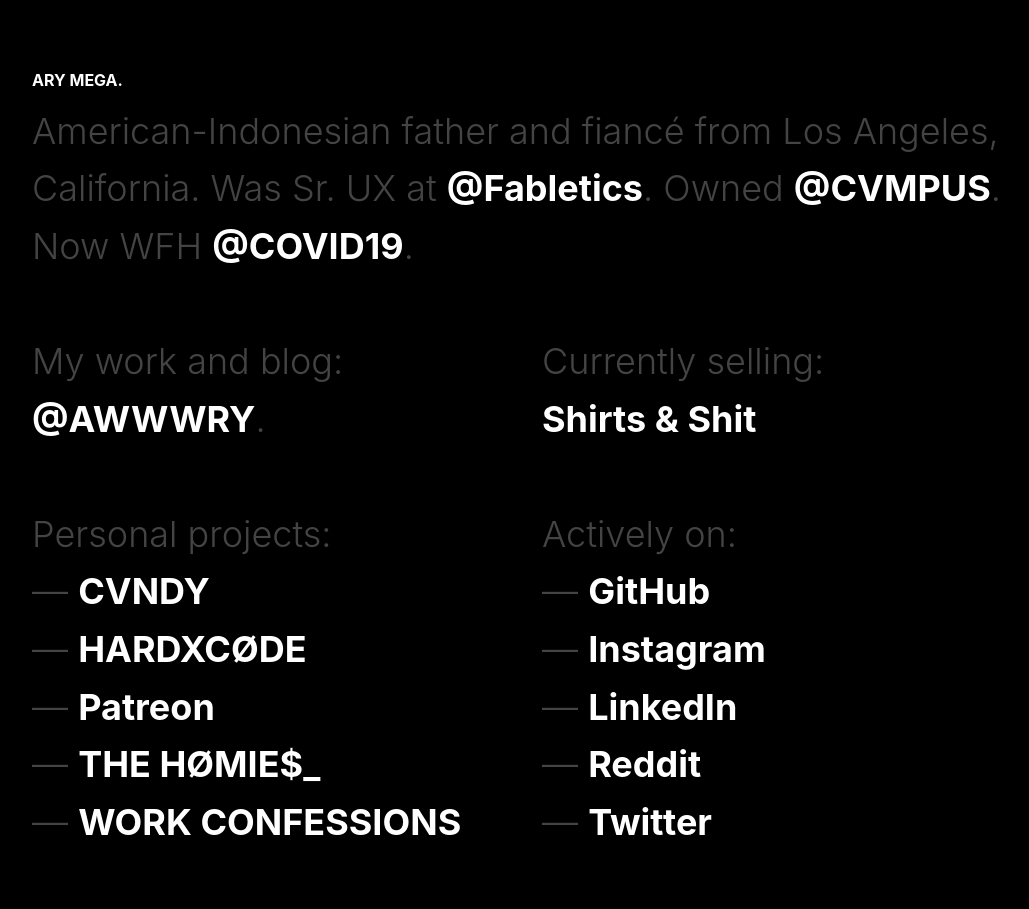
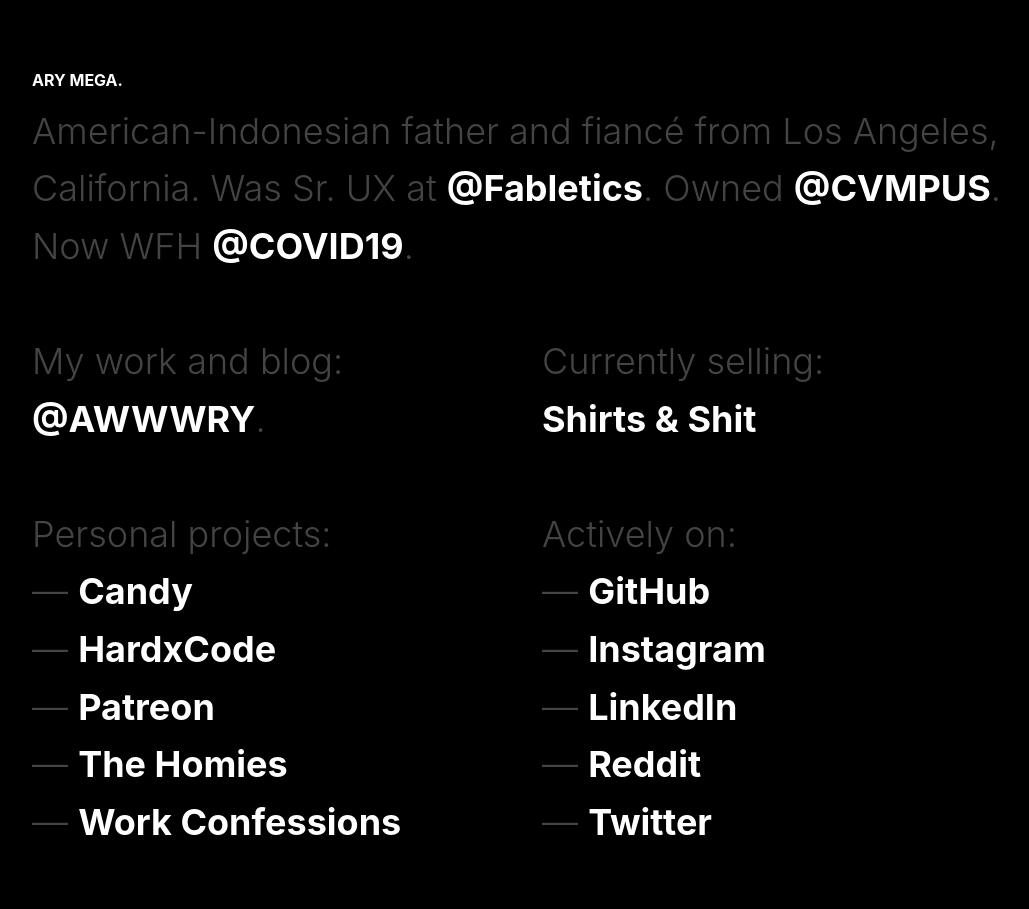
Before and after one commit to aryxmega/ary-mega, a Jekyll site: the page built from index.html, in a window 1280 px wide. Shown: the whole page, without its empty margins (8-1037 px from the left). Built offline with Jekyll 4.4.1, drawn with Linux system fonts in a browser that asks for light colours; some web fonts are replaced.

Commit message:
Update index.html

```diff
--- a/index.html
+++ b/index.html
@@ -26,10 +26,10 @@
             <span class="w-100">
               <span class="w-50">
                 Personal projects:<br>
-                &mdash; <a href="https://candylane.app" target="_blank" title="Candy Lane">CVNDY</a><br>
-                &mdash; <a href="https://awwwry.com/blog/side-project-hardxcode" target="_blank" title="HardxCode">HARDXCØDE</a><br>&mdash; <a href="https://www.patreon.com/awwwry" target="_blank" title="Patreon">Patreon</a><br>
-                &mdash; <a href="https://thehomies.io/" target="_blank" title="THE HØMIE$_">THE HØMIE$_</a><br>
-                &mdash; <a href="https://awwwry.com/blog/side-project-work-confessions" target="_blank" title="Work Confessions">WORK CONFESSIONS</a><br><br>
+                &mdash; <a href="https://candylane.app" target="_blank" title="Candy Lane">Candy</a><br>
+                &mdash; <a href="https://awwwry.com/blog/side-project-hardxcode" target="_blank" title="HardxCode">HardxCode</a><br>&mdash; <a href="https://www.patreon.com/awwwry" target="_blank" title="Patreon">Patreon</a><br>
+                &mdash; <a href="https://thehomies.io/" target="_blank" title="THE HØMIE$_">The Homies</a><br>
+                &mdash; <a href="https://awwwry.com/blog/side-project-work-confessions" target="_blank" title="Work Confessions">Work Confessions</a><br><br>
               </span>
 
               <span class="w-50">
```
